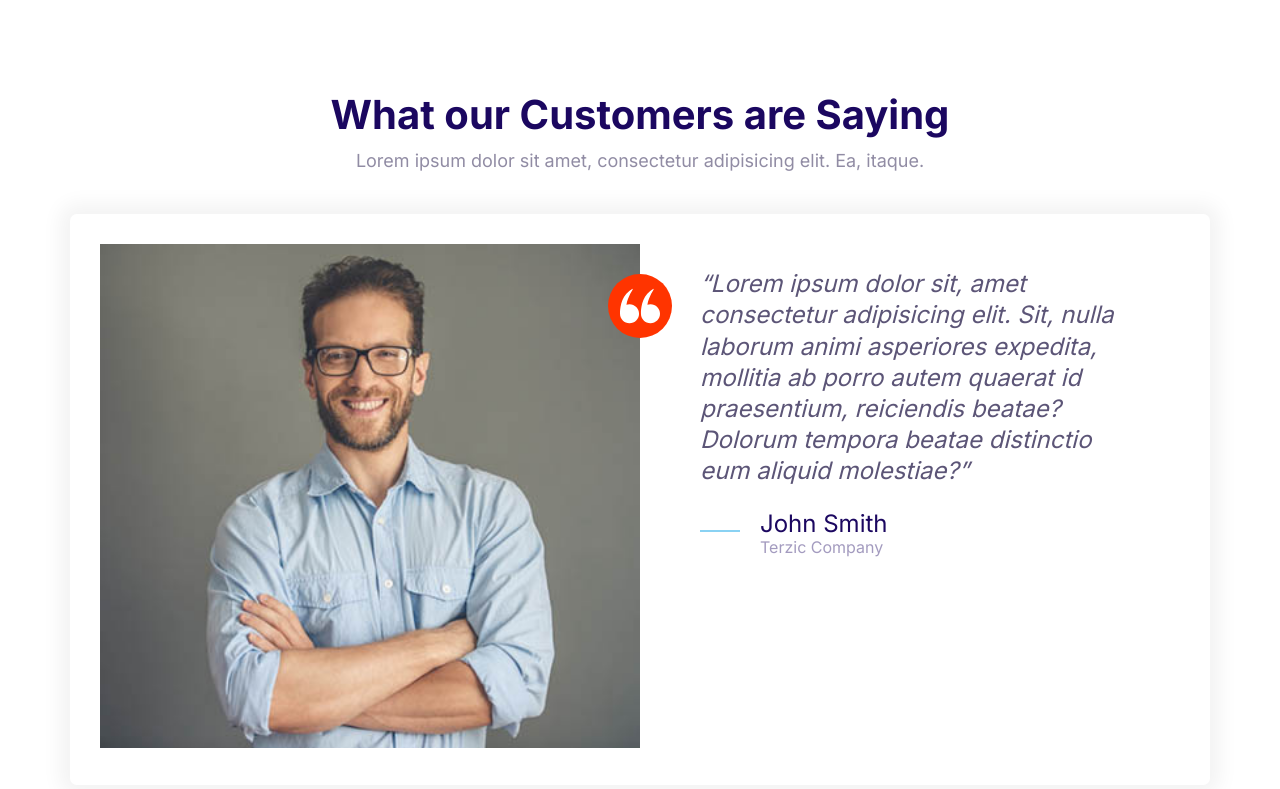
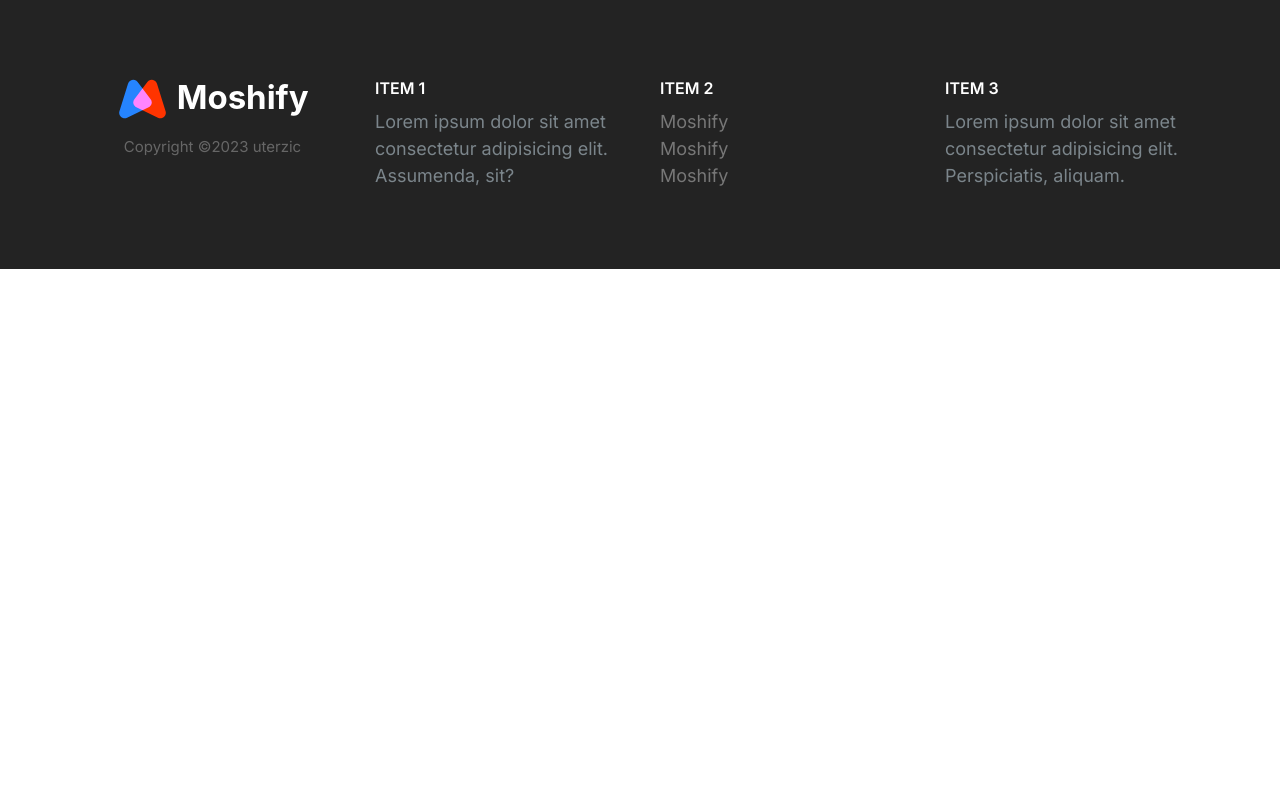
Before and after one commit to uterzic/moshifywebsite, a plain HTML site: page index.html in a window 1280 px wide. Drawn offline with Linux system fonts and the light colour scheme.

Commit message:
Finished footer styling.

```diff
--- a/css/styles.css
+++ b/css/styles.css
@@ -828,3 +828,80 @@ a {
     max-width: 700px;
   }
 }
+
+/* Footer */
+
+.footer {
+  background-color: #232323;
+}
+
+.footer a {
+  color: #777;
+  transition: color 0.3s;
+}
+
+.footer a:hover {
+  color: white;
+}
+
+.footer__section {
+  padding: 2rem;
+  border-bottom: 1px solid #393939;
+}
+
+.footer__section .list {
+  margin: 0;
+}
+
+.footer__heading {
+  text-transform: uppercase;
+  font-weight: 600;
+}
+
+.footer__brand {
+  margin-top: 5rem;
+  text-align: center;
+}
+
+.footer__brand img {
+  width: 100%;
+  max-width: 230px;
+}
+
+.footer__copyright {
+  font-size: 2.1rem;
+  color: white;
+  opacity: 0.3;
+}
+
+@media screen and (min-width: 768px) {
+  .footer__sections {
+    grid-template-columns: repeat(auto-fit, minmax(10rem, 1fr));
+  }
+
+  .footer .collapsible__chevron {
+    display: none;
+  }
+
+  .footer .collapsible__content {
+    opacity: 1;
+    max-height: 100%;
+  }
+
+  .footer__brand {
+    margin-top: 1rem;
+    order: -1
+  }
+
+  .footer__copyright {
+    font-size: 1.5rem;
+  }
+
+  .footer__section {
+    border: 0;
+  }
+
+  .footer__heading {
+    font-size: 1.6rem;
+  }
+}
--- a/index.html
+++ b/index.html
@@ -8,45 +8,54 @@
     <link rel="stylesheet" href="css/styles.css" />
   </head>
   <body>
-    <section class="block">
-      <header class="block__header">
-        <h2>What our Customers are Saying</h2>
-        <p>
-          Lorem ipsum dolor sit amet, consectetur adipisicing elit. Ea, itaque.
-        </p>
-      </header>
-      <div class="container">
-        <div class="card testimonial">
-          <div class="grid grid--1x2">
-            <div class="testimonial__image">
-              <img src="images/testimonial.jpg" alt="A happy, smilling customer">
-              <span class="icon-container icon-container--accent">
-                <svg class="icon icon--white icon-small">
-                    <use xlink:href="images/sprite.svg#quotes"></use>
-                </svg>
-            </span>
-            </div>
-            <blockquote class="quote">
-              <p class="quote__text">Lorem ipsum dolor sit, amet consectetur adipisicing elit. Sit, nulla laborum animi asperiores expedita, mollitia ab porro autem quaerat id praesentium, reiciendis beatae? Dolorum tempora beatae distinctio eum aliquid molestiae?</p>
-              <footer>
-                  <div class="media">
-                      <div class="media__image">
-                        <svg class="icon icon-primary quote__line">
-                          <use xlink:href="images/sprite.svg#line"></use>
-                        </svg>
-                      </div>
-                      <div class="media__body">
-                        <h3 class="media__title quote__author">John Smith</h3>
-                        <p class="quote__organization">Terzic Company</p>
-                      </div>
-                  </div>
-              </footer>
-          </blockquote>
+    <footer class="block block--dark footer">
+      <div class="container grid footer__sections">
+        <section class="collapsible collapsible--expanded footer__section">
+          <header class="collapsible__header">
+            <h2 class="collapsible__heading footer__heading">Item 1</h2>
+              <svg class="icon icon--primary collapsible__chevron">
+                  <use xlink:href="images/sprite.svg#chevron"></use>
+              </svg>
+          </header>
+          <div class="collapsible__content">
+            Lorem ipsum dolor sit amet consectetur adipisicing elit. Assumenda, sit?
           </div>
+        </section>
+
+        <section class="collapsible footer__section">
+          <header class="collapsible__header">
+            <h2 class="collapsible__heading footer__heading">Item 2</h2>
+              <svg class="icon icon--primary collapsible__chevron">
+                  <use xlink:href="images/sprite.svg#chevron"></use>
+              </svg>
+          </header>
+          <div class="collapsible__content">
+            <ul class="list">
+              <li><a href="#">Moshify</a></li>
+              <li><a href="#">Moshify</a></li>
+              <li><a href="#">Moshify</a></li>
+            </ul>
+          </div>
+        </section>
+
+        <section class="collapsible footer__section">
+          <header class="collapsible__header">
+            <h2 class="collapsible__heading footer__heading">Item 3</h2>
+              <svg class="icon icon--primary collapsible__chevron">
+                  <use xlink:href="images/sprite.svg#chevron"></use>
+              </svg>
+          </header>
+          <div class="collapsible__content">
+            Lorem ipsum dolor sit amet consectetur adipisicing elit. Perspiciatis, aliquam.
+          </div>
+        </section>
+
+        <section class="footer__brand">
+          <img src="images/logo.svg" alt="logo">
+          <p class="footer__copyright">Copyright &copy;2023 uterzic</p>
+        </section>
       </div>
-      </div>
-
-    </section>
+    </footer>
     <script src="js/main.js"></script>
   </body>
 </html>
```
Also changed, not shown: components/testimonials.html (+40 -0 lines).
